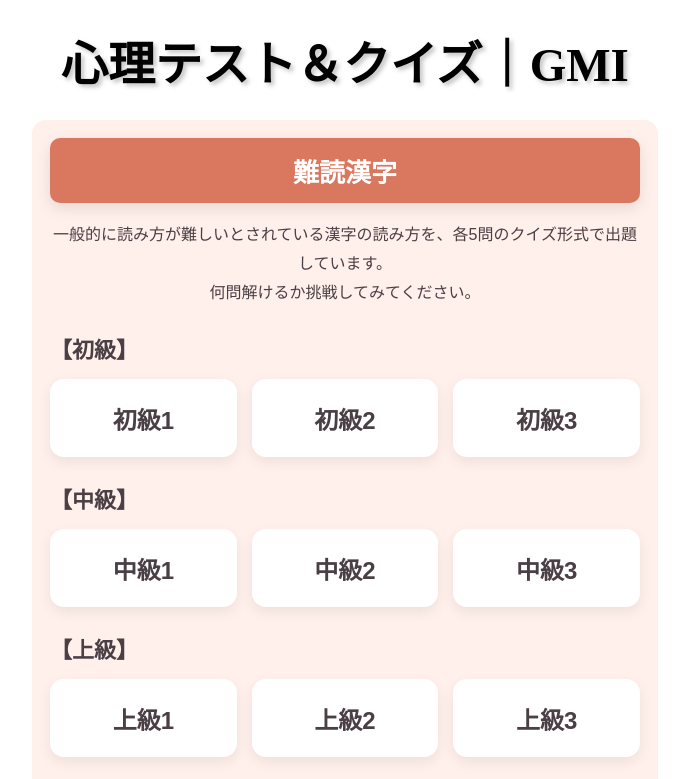
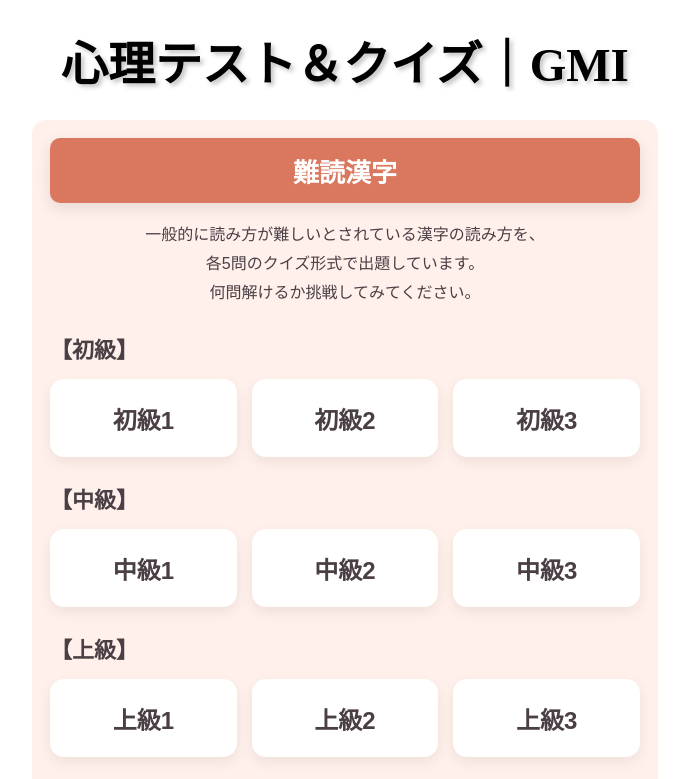
Before and after one commit to oks-gmi/psychological-test, a plain HTML site: page kanji/kanji000.html in a window 1280 px wide. Shown: the top 779 px of the page, without its empty margins (295-984 px from the left). Drawn offline with Linux system fonts and the light colour scheme.

Commit message:
Update kanji000.html

```diff
--- a/kanji/kanji000.html
+++ b/kanji/kanji000.html
@@ -214,7 +214,8 @@
 
     <!-- 大カテゴリー説明 -->
     <div class="category-description">
-      一般的に読み方が難しいとされている漢字の読み方を、各5問のクイズ形式で出題しています。<br>
+      一般的に読み方が難しいとされている漢字の読み方を、<br>
+      各5問のクイズ形式で出題しています。<br>
       何問解けるか挑戦してみてください。
     </div>
 
```
